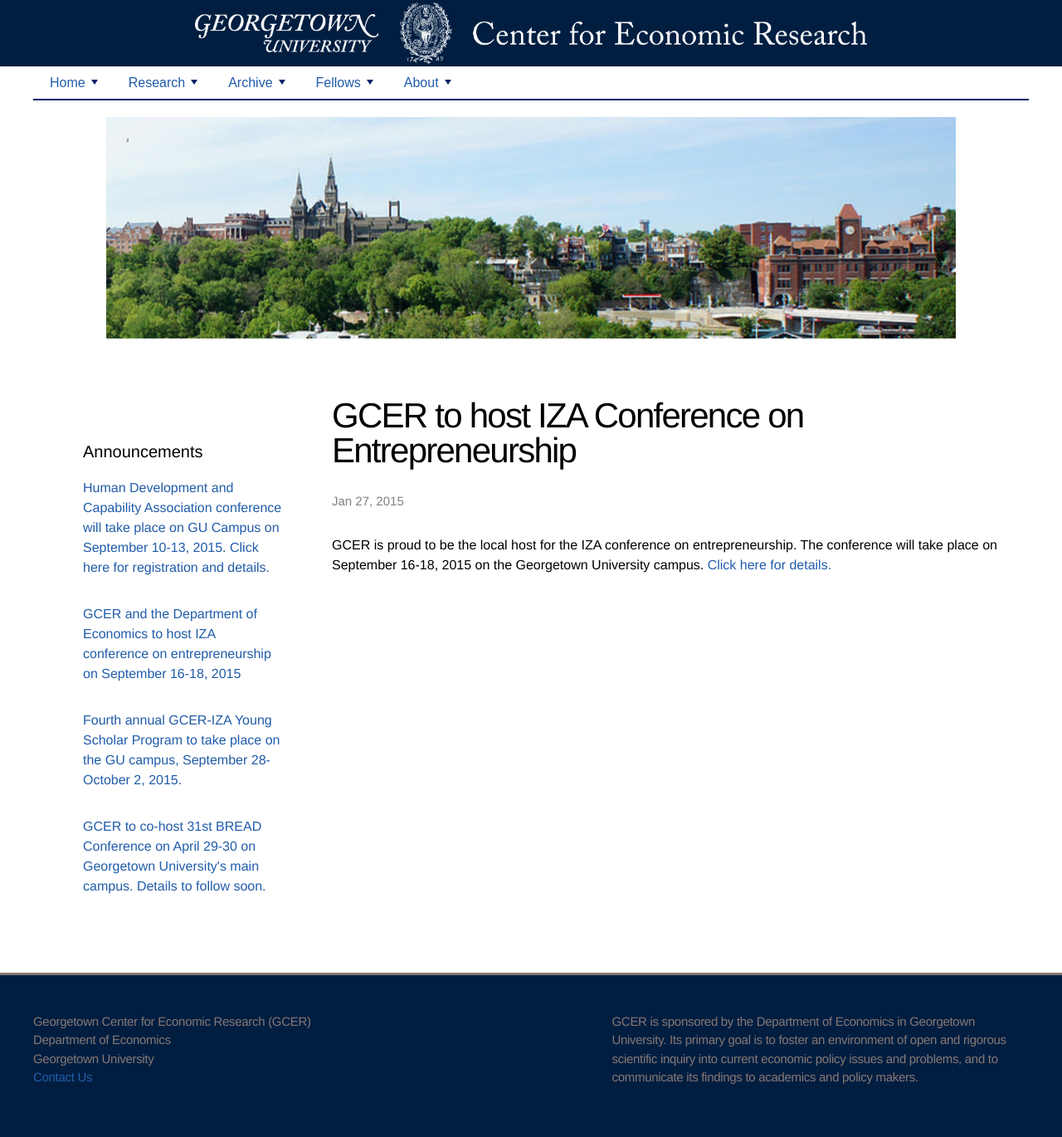
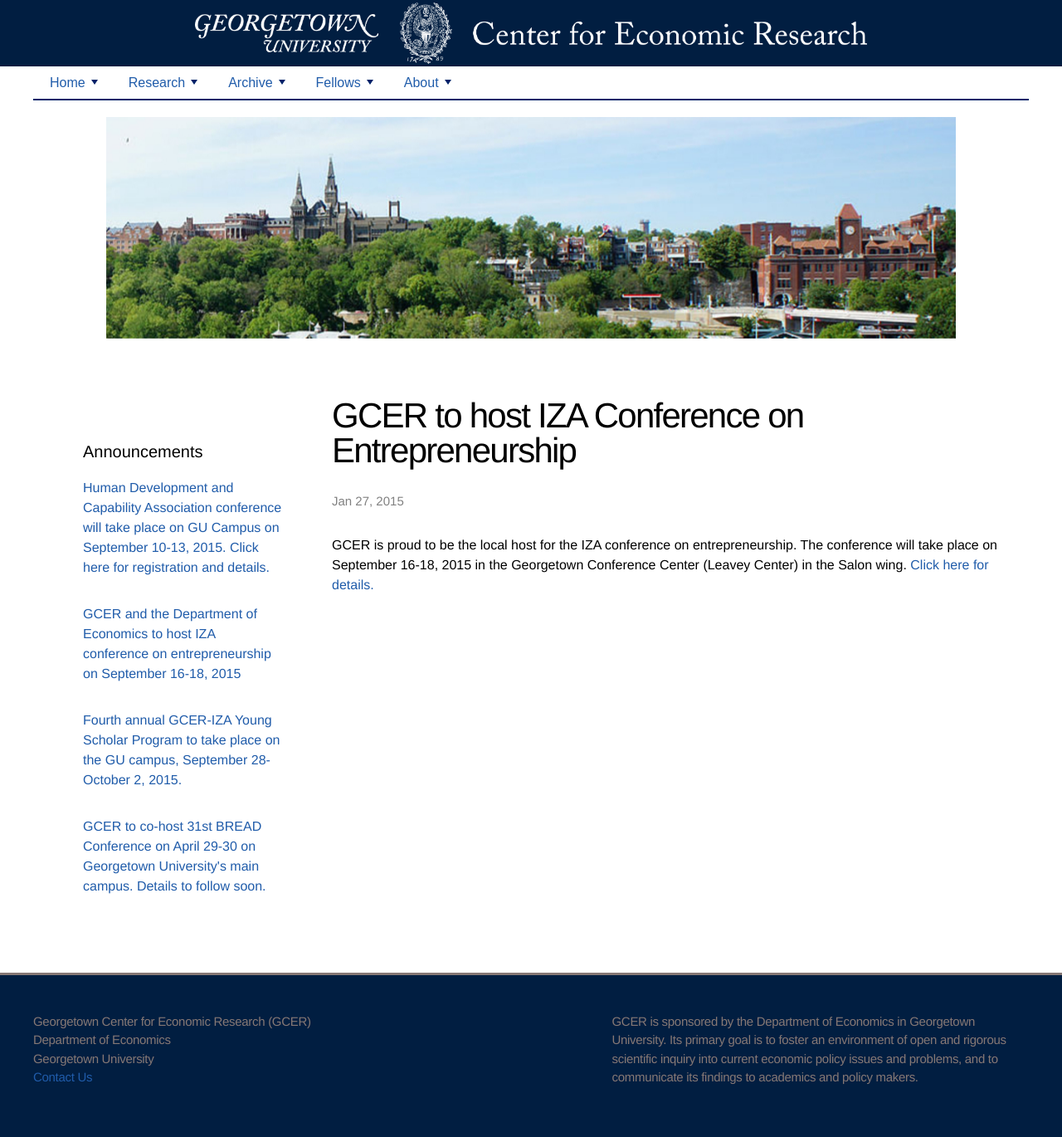
Before and after one commit to georgetown-econ/gcer, a Jekyll site: the page built from _posts/2015-01-27-iza-entrepreneurship.html, in a window 1280 px wide. Shown: the whole page at 83% size. Built offline with Jekyll 4.4.1, drawn with Linux system fonts in a browser that asks for light colours.

Commit message:
Updated 2015-01-27-iza-entrepreneurship.html

```diff
--- a/_posts/2015-01-27-iza-entrepreneurship.html
+++ b/_posts/2015-01-27-iza-entrepreneurship.html
@@ -5,4 +5,5 @@
 published: true
 ---
 
-<p>GCER is proud to be the local host for the IZA conference on entrepreneurship. The conference will take place on September 16-18, 2015 on the Georgetown University campus@@@. <a href="http://www.iza.org/conference_files/EntreRes2015/call_for_papers">   Click here for details. </a> </p>
+
+<p>GCER is proud to be the local host for the IZA conference on entrepreneurship. The conference will take place on September 16-18, 2015 in the Georgetown Conference Center (Leavey Center)  in the Salon wing. <a href="http://www.iza.org/conference_files/EntreRes2015/viewProgram?conf_id=2761">   Click here for details. </a> </p>
```
